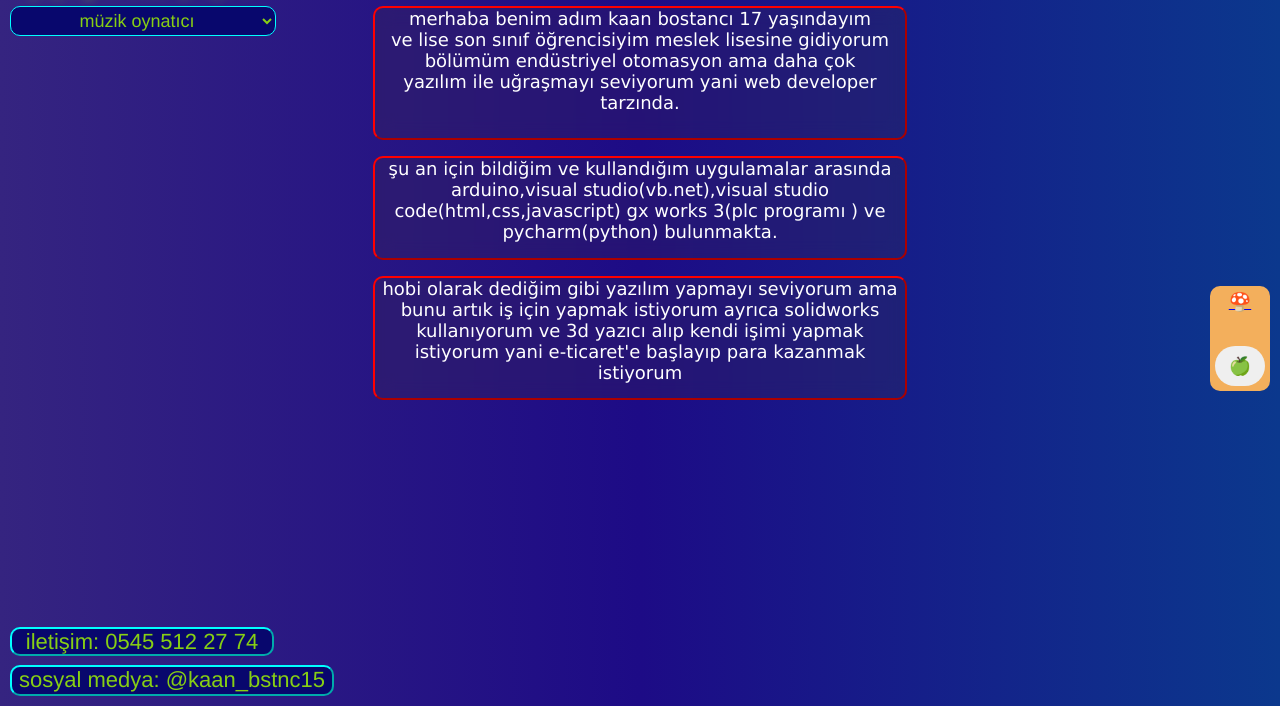
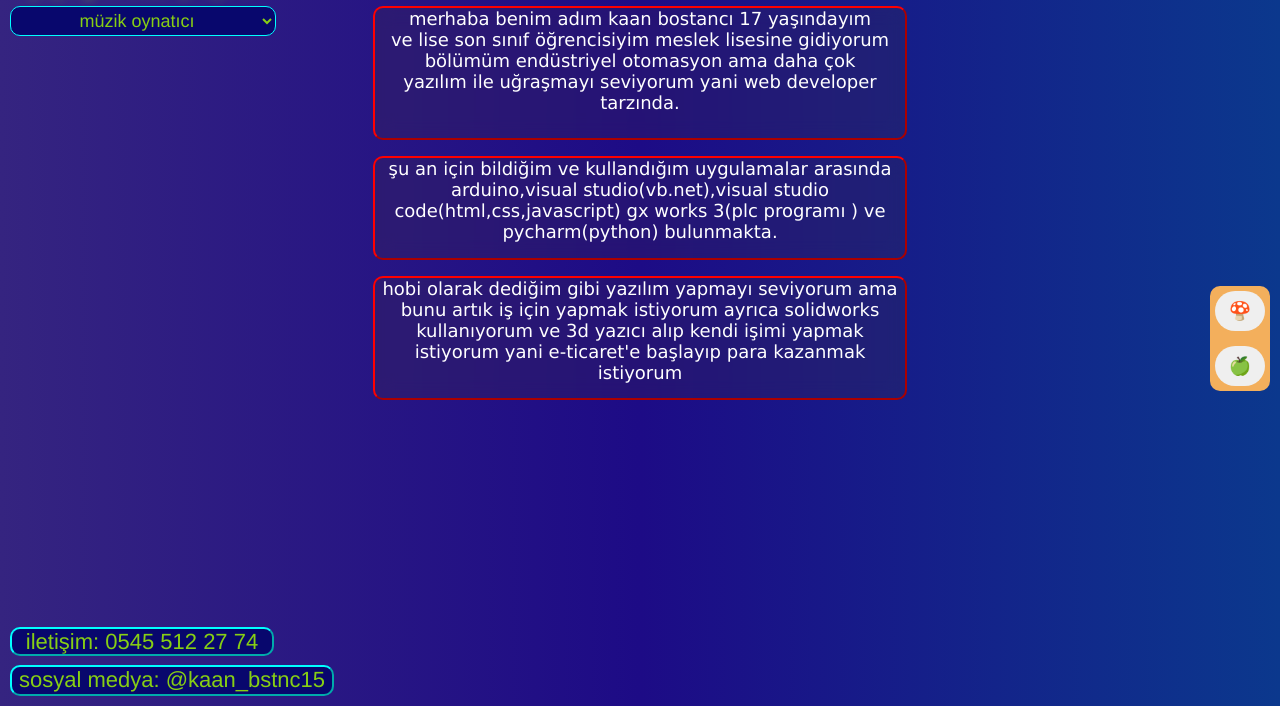
Before and after one commit to PxWert/hakk-mda, a plain HTML site: page index.html in a window 1280 px wide. Shown: the part 94-800 px from the top of the page. Drawn offline with Linux system fonts and the light colour scheme.

Commit message:
Update index.html

```diff
--- a/index.html
+++ b/index.html
@@ -14,12 +14,14 @@
 </div>
 <div class="butonlar">
 
-
-<a href="https://www.instagram.com/kaan_bstnc15/" target="_blank" class="instagram">🍄</a>
+ <a href="https://www.instagram.com/kaan_bstnc15/">
+ <button class="instagram" >🍄</button>
+ </a>
 
  <a href="whatsapp://send?phone=+905455122774">
  <button class="whatsapp" >🍏</button>
  </a>
+
 </div>
 
 <!-- Drop-Down -->
```
